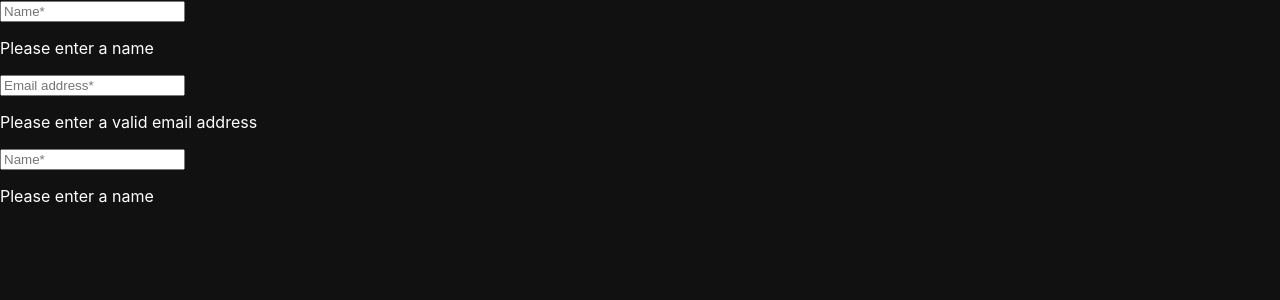
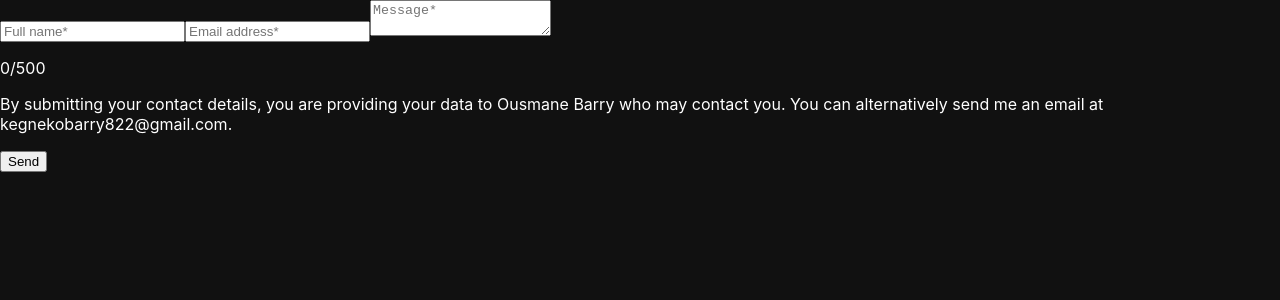
Before and after one commit to ousmanebarry/me, a Next.js app: page /Form in a window 1280 px wide. Shown: the top 300 px of the page. Built offline with nearby package versions, Linux system fonts and the light colour scheme.

Commit message:
Update Form.jsx

```diff
--- a/pages/Form.jsx
+++ b/pages/Form.jsx
@@ -1,21 +1,62 @@
 import styles from '../styles/Home.module.css';
+import { useState } from 'react';
+import Link from 'next/link';
 
 export default function Form() {
+	const [chars, setChars] = useState(0);
+
 	return (
 		<>
 			<div className={styles.fields}>
 				<form action='/' method='post'>
-					<input name='name' placeholder='Name*' type='text' value=''></input>
-					<p>Please enter a name</p>
+					<input
+						name='name'
+						placeholder='Full name*'
+						type='text'
+						className={styles.name}
+						autoComplete='off'
+						required
+					></input>
+
 					<input
 						name='email'
 						placeholder='Email address*'
 						type='text'
-						value=''
+						className={styles.email}
+						autoComplete='off'
+						required
 					></input>
-					<p>Please enter a valid email address</p>
-					<input name='name' placeholder='Name*' type='text' value=''></input>
-					<p>Please enter a name</p>
+
+					<textarea
+						name='message'
+						placeholder='Message*'
+						maxLength='500'
+						type='text'
+						className={styles.message}
+						autoComplete='off'
+						onChange={(e) => setChars(e.target.value.length)}
+						required
+					></textarea>
+
+					<p className={styles.chars_count}>{chars}/500</p>
+
+					<div className={styles.consent_div}>
+						<p className={styles.consent}>
+							By submitting your contact details, you are providing your data to
+							Ousmane Barry who may contact you. You can alternatively send me
+							an email at{' '}
+							<span>
+								<Link href='mailto:kegnekobarry822@gmail.com'>
+									kegnekobarry822@gmail.com
+								</Link>
+							</span>
+							.
+						</p>
+					</div>
+
+					<button type='submit' className={styles.submit}>
+						Send
+					</button>
 				</form>
 			</div>
 		</>
```
